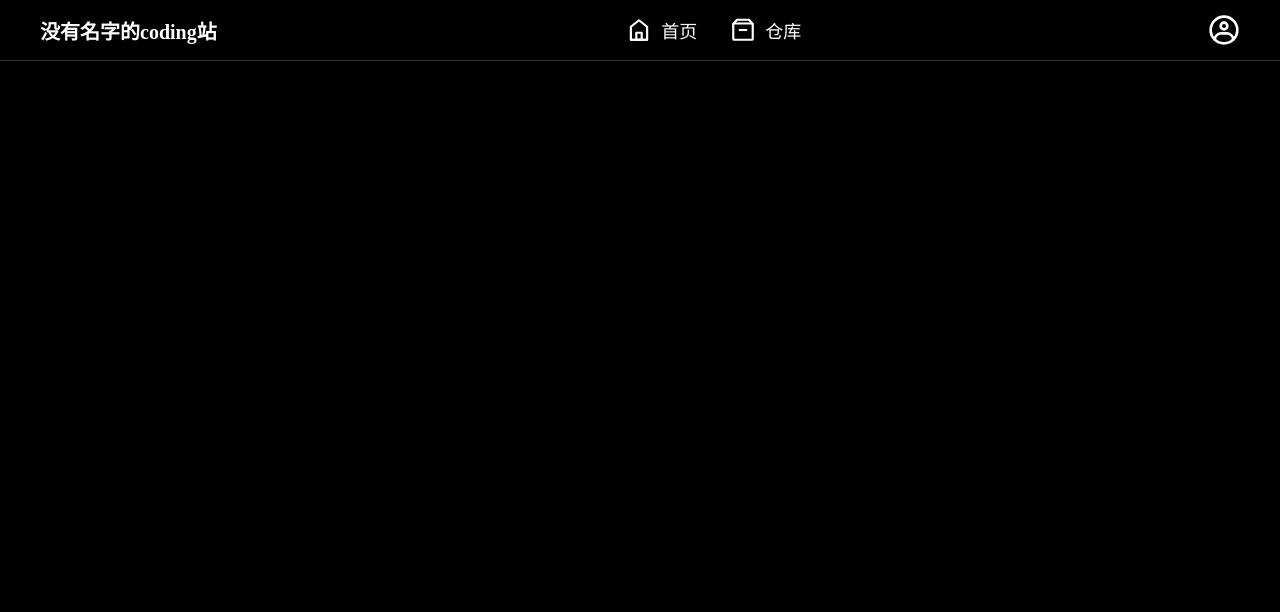
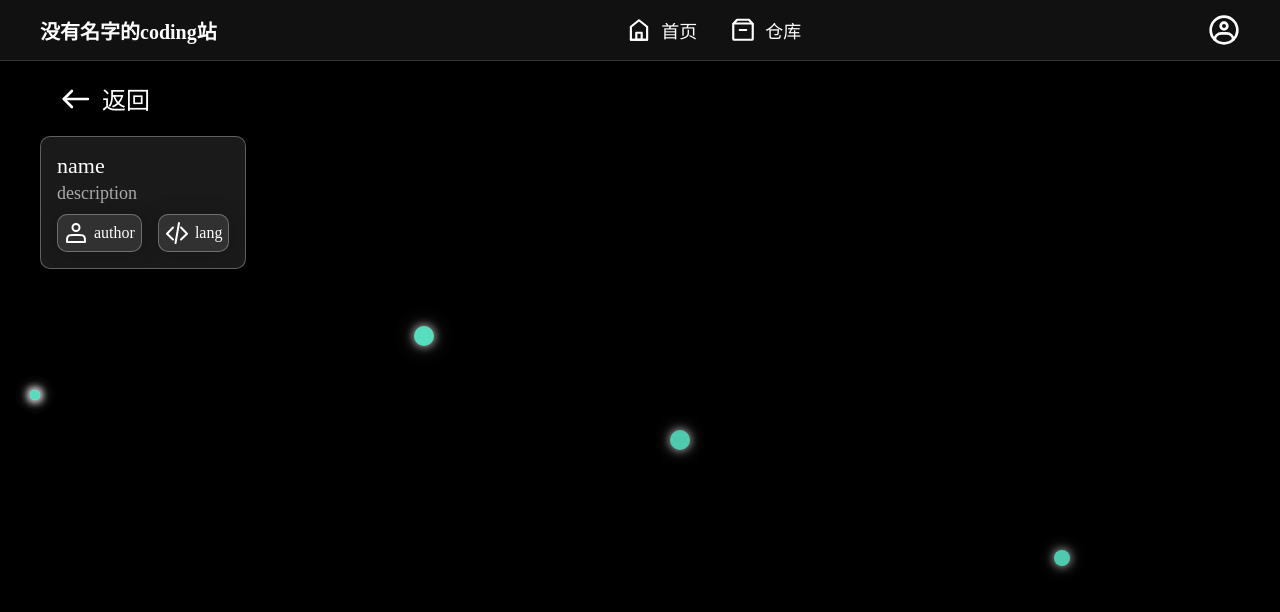
Before and after one commit to liuyukai324/WeCodingSite, a Vue app: page /#/addProject in a window 1280 px wide. Before the commit this address had no page. Shown: the top 612 px of the page. Built offline with nearby package versions, Linux system fonts and the light colour scheme; the HTML template or start-up script is replaced by a standard one.

Commit message:
修改仓库页面.pinia，添加上传项目页面

```diff
--- a/package.json
+++ b/package.json
@@ -12,6 +12,7 @@
   },
   "dependencies": {
     "axios": "^1.9.0",
+    "pinia": "^3.0.3",
     "vue": "^3.5.13",
     "vue-router": "^4.5.1"
   },
--- a/src/App.vue
+++ b/src/App.vue
@@ -1,4 +1,17 @@
 <template>
+	<div class="background">
+		<div class="ball"></div>
+		<div class="ball"></div>
+		<div class="ball"></div>
+		<div class="ball"></div>
+		<div class="ball"></div>
+		<div class="ball"></div>
+		<div class="ball"></div>
+		<div class="ball"></div>
+		<div class="ball"></div>
+		<div class="ball"></div>
+	</div>
+	<div class="app">
 		<div class="topbar">
 			<div class="container">
 				<div class="title">没有名字的coding站</div>
@@ -42,6 +55,7 @@
 			</div>
 		</div>
 		<router-view></router-view>
+	</div>
 </template>
 
 <script lang="ts" setup>
@@ -70,9 +84,11 @@ function code() {
 }
 
 body {
-  background-color: black;
 	display: flex;
 	flex-direction: column;
+	background: #111111;
+	overflow: hidden;
+	position: relative;
 }
 
 .container {
@@ -81,12 +97,123 @@ body {
 }
 </style>
 <style scoped>
+/* 背景 */
+.background {
+	position: absolute;
+	height: 100vh;
+	width: 100vw;
+	background-color: black;
+}
+.background .ball {
+	width: 10px;
+	height: 10px;
+	border-radius: 50%;
+	background-color: #57DDBE;
+	box-shadow: 0 0 10px rgba(255, 255, 255, 0.8),
+							0 0 20px rgba(255, 255, 255, 0.3);
+	margin: 30px;
+	position: absolute;
+	animation: move 10s linear infinite;
+	opacity: 0;
+}
+.background .ball:nth-child(1) {
+	left: 30%;
+	top: 10%;
+	height: 20px;
+	width: 20px;
+	animation-delay: 2s;
+}
+.background .ball:nth-child(2) {
+	left: 80%;
+	top: 20%;
+	height: 16px;
+	width: 16px;
+	animation-delay: 0s;
+}
+.background .ball:nth-child(3) {
+	left: 80%;
+	top: 0;
+	height: 10px;
+	width: 10px;
+	animation-delay: 6s;
+}
+.background .ball:nth-child(4) {
+	left: 10%;
+	top: 10%;
+	height: 22px;
+	width: 22px;
+	animation-delay: 8s;
+}
+.background .ball:nth-child(5) {
+	left: 50%;
+	top: 5%;
+	height: 20px;
+	width: 20px;
+	animation-delay: 0s;
+}
+.background .ball:nth-child(6) {
+	left: 25%;
+	top: 20%;
+	height: 18px;
+	width: 18px;
+	animation-delay: 12s;
+}
+.background .ball:nth-child(6) {
+	left: 70%;
+	top: 20%;
+	height: 18px;
+	width: 18px;
+	animation-delay: 2s;
+}
+.background .ball:nth-child(6) {
+	left: 68%;
+	top: 30%;
+	height: 14px;
+	width: 14px;
+	animation-delay: 6s;
+}
+.background .ball:nth-child(6) {
+	left: 76%;
+	top: 24%;
+	height: 14px;
+	width: 14px;
+	animation-delay: 8s;
+}
+.background .ball:nth-child(6) {
+	left: 90%;
+	top: 14%;
+	height: 18px;
+	width: 18px;
+	animation-delay: 5s;
+}
+@keyframes move {
+	from {
+		transform: translateY(0);
+		opacity: 0;
+	}
+	30% {
+		opacity: 1;
+	}
+	80% {
+		opacity: 0.8;
+	}
+	to {
+		opacity: 0;
+		transform: translateY(90vh);
+	}
+}
+.app {
+	position: absolute;
+	width: 100vw;
+	height: 100vh;
+	z-index: 1;
+}
 /* 顶栏 */
-
 .topbar {
 	position: sticky;
 	top: 0;
-  background-color: black;
+	background-color: #111111;
+	/*background-color: #f7f9fe;*/
 	padding: 14px;
 	border-bottom: 1px solid #333;
 }
@@ -139,7 +266,7 @@ body {
 
 .topbar .nav ul li:hover a,
 .topbar .nav ul li:hover svg {
-  color: rgb(87, 221, 190);
+	color: #57DDBE;
 }
 
 .topbar .user {
--- a/src/main.ts
+++ b/src/main.ts
@@ -1,7 +1,10 @@
 import { createApp } from 'vue'
 import App from './App.vue'
 import router from './router'
+import {createPinia} from "pinia"
 
 const app = createApp(App)
+const pinia = createPinia()
+app.use(pinia)
 app.use(router)
 app.mount('#app')
--- /dev/null
+++ b/src/pages/AddProject.vue
@@ -0,0 +1,144 @@
+<template>
+	<div class="container">
+		<div class="return">
+			<button @click="ret">
+				<svg width="32" height="32" viewBox="0 0 48 48" fill="none" xmlns="http://www.w3.org/2000/svg">
+					<path d="M5.79889 24H41.7989" stroke="currentColor" stroke-width="4" stroke-linecap="round"
+								stroke-linejoin="round"/>
+					<path d="M17.7988 36L5.79883 24L17.7988 12"
+								stroke="currentColor" stroke-width="4" stroke-linecap="round" stroke-linejoin="round"/>
+				</svg>
+				返回
+			</button>
+		</div>
+		<div class="page-content">
+			<div class="view">
+				<div class="content">
+					<span class="name">name</span><br>
+					<span class="description">description</span>
+				</div>
+				<ul class="tags">
+					<li class="author">
+						<svg width="24" height="24" viewBox="0 0 48 48" fill="none" xmlns="http://www.w3.org/2000/svg">
+							<path
+									d="M24 20C27.866 20 31 16.866 31 13C31 9.13401 27.866 6 24 6C20.134 6 17 9.13401 17 13C17 16.866 20.134 20 24 20Z"
+									fill="none" stroke="currentColor" stroke-width="4" stroke-linecap="round" stroke-linejoin="round"/>
+							<path
+									d="M6 40.8V42H42V40.8C42 36.3196 42 34.0794 41.1281 32.3681C40.3611 30.8628 39.1372 29.6389 37.6319 28.8719C35.9206 28 33.6804 28 29.2 28H18.8C14.3196 28 12.0794 28 10.3681 28.8719C8.86278 29.6389 7.63893 30.8628 6.87195 32.3681C6 34.0794 6 36.3196 6 40.8Z"
+									fill="none" stroke="currentColor" stroke-width="4" stroke-linecap="round" stroke-linejoin="round"/>
+						</svg>
+						author
+					</li>
+					<li class="lang">
+						<svg width="24" height="24" viewBox="0 0 48 48" fill="none" xmlns="http://www.w3.org/2000/svg">
+							<path d="M16 13L4 25.4322L16 37"
+										stroke="currentColor" stroke-width="4" stroke-linecap="round" stroke-linejoin="round"/>
+							<path d="M32 13L44 25.4322L32 37"
+										stroke="currentColor" stroke-width="4" stroke-linecap="round" stroke-linejoin="round"/>
+							<path d="M28 4L21 44" stroke="currentColor" stroke-width="4" stroke-linecap="round"/>
+						</svg>
+						lang
+					</li>
+				</ul>
+			</div>
+			<div class="form">
+				<form action="javascript:">
+
+				</form>
+			</div>
+		</div>
+	</div>
+</template>
+
+<script setup lang="ts">
+import {useRouter} from "vue-router"
+const router = useRouter()
+
+function ret() {
+	router.replace({
+		path: "/code"
+	})
+}
+</script>
+
+<style scoped>
+/* 返回按钮 */
+.return button {
+	display: flex;
+	border: none;
+	background-color: transparent;
+	color: white;
+	font-size: 24px;
+	align-items: center;
+	margin: 20px;
+}
+
+.return button svg {
+	margin-right: 10px;
+}
+
+.return button:hover {
+	color: #57DDBE;
+}
+
+.return button:active {
+	color: #5aa395;
+}
+
+
+/* 内容区 */
+.page-content {
+	display: flex;
+}
+/* 预览 */
+.view {
+	max-width: 320px;
+	padding: 16px;
+	backdrop-filter: blur(10px);
+	border-radius: 10px;
+	overflow: hidden;
+	background: rgba(255, 255, 255, 0.1);
+	box-shadow: 0 0 20px rgba(0, 0, 0, 0.2);
+	border: 1px solid rgba(255, 255, 255, 0.3);
+}
+.view .content {
+	color: white;
+	cursor: pointer;
+}
+
+.view .content .name {
+	display: inline-block;
+	font-size: 22px;
+	font-weight: 500;
+	margin-bottom: 4px;
+}
+
+.view .content .description {
+	font-size: 18px;
+	color: #aaa;
+}
+.view .tags {
+	display: flex;
+	margin-top: 10px;
+	list-style: none;
+	color: white;
+}
+.view .tags li {
+	display: flex;
+	margin-right: 16px;
+	padding: 6px;
+	font-size: 16px;
+	font-weight: 500;
+	align-items: center;
+	background: rgba(255, 255, 255, 0.1);
+	box-shadow: 0 0 20px rgba(0, 0, 0, 0.2);
+	border-radius: 10px;
+	border: 1px solid rgba(255, 255, 255, 0.3);
+}
+.view .tags li:last-child {
+	margin-right: 0;
+}
+.view .tags li svg {
+	margin-right: 6px;
+}
+</style>
--- a/src/pages/Code.vue
+++ b/src/pages/Code.vue
@@ -14,44 +14,50 @@
 	</header>
 	<div class="nav">
 		<div class="container">
-			<!--      <ul>-->
-			<!--        <li :class="clicked(1)" @click="click = {id: 1, lang: 'all'}" @focus="console.log(121)">广场</li>-->
-			<!--        <li :class="clicked(2)" @click="click = {id: 2, lang: 'Scratch'}">Scratch</li>-->
-			<!--        <li :class="clicked(3)" @click="click = {id: 3, lang: 'Python'}">Python</li>-->
-			<!--        <li :class="clicked(4)" @click="click = {id: 4, lang: 'C++'}">C++</li>-->
-			<!--        <li :class="clicked(5)" @click="click = {id: 5, lang: 'Web'}">Web</li>-->
-			<!--        <li :class="clicked(6)" @click="click = {id: 6, lang: 'Java'}">Java</li>-->
-			<!--        <li :class="clicked(7)" @click="click = {id: 7, lang: 'other'}">其它</li>-->
-			<!--      </ul>-->
 			<div class="filter">
 				<div :class="`lang ${chooseLanguage}`" @click="chooseLanguage = !chooseLanguage">
-					语言
+					{{ language.name }}
 					<svg width="24" height="24" viewBox="0 0 48 48" fill="none" xmlns="http://www.w3.org/2000/svg">
-						<path d="M36 18L24 30L12 18" stroke="currentColor" stroke-width="4" stroke-linecap="round" stroke-linejoin="round"/>
+						<path d="M36 18L24 30L12 18" stroke="currentColor" stroke-width="4" stroke-linecap="round"
+									stroke-linejoin="round"/>
 					</svg>
 				</div>
 				<div :class="`option ${chooseLanguage}`">
-					<div>广场</div>
-					<div>Python</div>
-					<div>C++/C</div>
-					<div>Java</div>
-					<div>Scratch</div>
-					<div>JS/TS</div>
-					<div>Web</div>
+					<div @click="language={n: 1, name: '广场'}">广场</div>
+					<div @click="language={n: 2, name: 'Python'}">Python</div>
+					<div @click="language={n: 3, name: 'C++/C'}">C++/C</div>
+					<div @click="language={n: 4, name: 'Java'}">Java</div>
+					<div @click="language={n: 5, name: 'Scratch'}">Scratch</div>
+					<div @click="language={n: 6, name: 'JS/TS'}">JS/TS</div>
+					<div @click="language={n: 7, name: 'Web'}">Web</div>
 				</div>
 			</div>
 			<div class="button">
-				<button class="add">
+				<button class="refresh" @click="refresh">
 					<svg width="24" height="24" viewBox="0 0 48 48" fill="none" xmlns="http://www.w3.org/2000/svg">
-						<path d="M24.0605 10L24.0239 38" stroke="currentColor" stroke-width="4" stroke-linecap="round" stroke-linejoin="round"/>
-						<path d="M10 24L38 24" stroke="currentColor" stroke-width="4" stroke-linecap="round" stroke-linejoin="round"/>
+						<path
+								d="M36.7279 36.7279C33.4706 39.9853 28.9706 42 24 42C14.0589 42 6 33.9411 6 24C6 14.0589 14.0589 6 24 6C28.9706 6 33.4706 8.01472 36.7279 11.2721C38.3859 12.9301 42 17 42 17"
+								stroke="currentColor" stroke-width="4" stroke-linecap="round" stroke-linejoin="round"/>
+						<path d="M42 8V17H33" stroke="currentColor" stroke-width="4" stroke-linecap="round"
+									stroke-linejoin="round"/>
+					</svg>
+				</button>
+				<button class="add" @click="addProject">
+					<svg width="24" height="24" viewBox="0 0 48 48" fill="none" xmlns="http://www.w3.org/2000/svg">
+						<path d="M24.0605 10L24.0239 38" stroke="currentColor" stroke-width="4" stroke-linecap="round"
+									stroke-linejoin="round"/>
+						<path d="M10 24L38 24" stroke="currentColor" stroke-width="4" stroke-linecap="round"
+									stroke-linejoin="round"/>
 					</svg>
 					上传
 				</button>
 				<button class="manage">
 					<svg width="24" height="24" viewBox="0 0 48 48" fill="none" xmlns="http://www.w3.org/2000/svg">
-						<path d="M24 4L18 10H10V18L4 24L10 30V38H18L24 44L30 38H38V30L44 24L38 18V10H30L24 4Z" fill="none" stroke="currentColor" stroke-width="4" stroke-linejoin="round"/>
-						<path d="M24 30C27.3137 30 30 27.3137 30 24C30 20.6863 27.3137 18 24 18C20.6863 18 18 20.6863 18 24C18 27.3137 20.6863 30 24 30Z" fill="none" stroke="currentColor" stroke-width="4" stroke-linejoin="round"/>
+						<path d="M24 4L18 10H10V18L4 24L10 30V38H18L24 44L30 38H38V30L44 24L38 18V10H30L24 4Z" fill="none"
+									stroke="currentColor" stroke-width="4" stroke-linejoin="round"/>
+						<path
+								d="M24 30C27.3137 30 30 27.3137 30 24C30 20.6863 27.3137 18 24 18C20.6863 18 18 20.6863 18 24C18 27.3137 20.6863 30 24 30Z"
+								fill="none" stroke="currentColor" stroke-width="4" stroke-linejoin="round"/>
 					</svg>
 					管理
 				</button>
@@ -61,21 +67,34 @@
 	</div>
 	<div class="projects">
 		<div class="container">
-			<div v-for="project in projectList" class="project">
-				<div class="cover" :style="{backgroundColor: project.cover[0]}">
-          <span
-							:style="{
-                color: project.cover[1],
-                fontSize: `${project.cover[2]}px`
-              }"
-					>
-            {{ project.name }}
-          </span>
+			<div v-for="project in viewProject" class="project">
+				<div class="content">
+					<span class="name">{{ project.name }}</span><br>
+					<span class="description">{{ project.description }}</span>
 				</div>
-				<div class="content">
-					<span class="author">作者：{{ project.author }}</span>
-					<span class="lang">语言：{{ project.lang }}</span>
-				</div>
+				<ul class="tags">
+					<li class="author">
+						<svg width="24" height="24" viewBox="0 0 48 48" fill="none" xmlns="http://www.w3.org/2000/svg">
+							<path
+								d="M24 20C27.866 20 31 16.866 31 13C31 9.13401 27.866 6 24 6C20.134 6 17 9.13401 17 13C17 16.866 20.134 20 24 20Z"
+								fill="none" stroke="currentColor" stroke-width="4" stroke-linecap="round" stroke-linejoin="round"/>
+							<path
+								d="M6 40.8V42H42V40.8C42 36.3196 42 34.0794 41.1281 32.3681C40.3611 30.8628 39.1372 29.6389 37.6319 28.8719C35.9206 28 33.6804 28 29.2 28H18.8C14.3196 28 12.0794 28 10.3681 28.8719C8.86278 29.6389 7.63893 30.8628 6.87195 32.3681C6 34.0794 6 36.3196 6 40.8Z"
+								fill="none" stroke="currentColor" stroke-width="4" stroke-linecap="round" stroke-linejoin="round"/>
+						</svg>
+						{{ project.author }}
+					</li>
+					<li class="lang">
+						<svg width="24" height="24" viewBox="0 0 48 48" fill="none" xmlns="http://www.w3.org/2000/svg">
+							<path d="M16 13L4 25.4322L16 37"
+								stroke="currentColor" stroke-width="4" stroke-linecap="round" stroke-linejoin="round"/>
+							<path d="M32 13L44 25.4322L32 37"
+								stroke="currentColor" stroke-width="4" stroke-linecap="round" stroke-linejoin="round"/>
+							<path d="M28 4L21 44" stroke="currentColor" stroke-width="4" stroke-linecap="round"/>
+						</svg>
+						{{ project.lang }}
+					</li>
+				</ul>
 			</div>
 		</div>
 	</div>
@@ -83,107 +102,68 @@
 
 <script setup lang="ts">
 import {ref, watch} from "vue"
-import axios from "axios"
+import {useCodeStore} from "@/store/Code.ts"
+import {storeToRefs} from "pinia"
+import {useRouter} from "vue-router";
 
-let projectList = ref<Array<any>>([])
+const router = useRouter()
+// 获取项目列表
+let codeStore = useCodeStore()
+let {projectList} = storeToRefs(codeStore)
+codeStore.getProjects()
+let viewProject = filterProjects("广场")
+// 筛选语言
 let chooseLanguage = ref<boolean>(false)
-// 数据
-// #ffce80 #a3d8cc #74d2e7 #bff199 #ffe491 #e66c6a
-// let click = ref<{
-// 	id: number,
-// 	lang: string
-// }>({
-// 	id: 1,
-// 	lang: "all"
-// });
-const projects = [
-	{
-		name: "一个没有名字的coding站",
-		cover: "#ffce80",
-		description: "这不是一个项目",
-		author: "admin",
-		lang: "ArkTS"
-	},
-	{
-		name: "我是名字",
-		cover: "#a3d8cc",
-		description: "这不是一个项目",
-		author: "admin",
-		lang: "ArkTS"
-	},
-	{
-		name: "test",
-		cover: "#74d2e7",
-		description: "这不是一个项目",
-		author: "admin",
-		lang: "ArkTS"
-	},
-	{
-		name: "1234567890",
-		cover: "#e66c6a",
-		description: "这不是一个项目",
-		author: "admin",
-		lang: "ArkTS"
-	},
-	{
-		name: "test",
-		cover: "#bff199",
-		description: "这不是一个项目",
-		author: "admin",
-		lang: "ArkTS"
-	},
-	{
-		name: "test",
-		cover: "#ffe491",
-		description: "这不是一个项目",
-		author: "admin",
-		lang: "ArkTS"
-	},
-]
+let language = ref<{
+	n: number,
+	name: string
+}>({
+	n: 1,
+	name: "广场"
+})
 
-// 方法
-// function clicked(n: number) {
-// 	if (click.value.id === n) {
-// 		return "clicked"
-// 	} else {
-// 		return null
-// 	}
-// }
-
-// function textColor(color: string) {
-//   const hex = color;
-//   const r = parseInt(hex.slice(1, 3), 16)
-//   const g = parseInt(hex.slice(3, 5), 16)
-//   const b = parseInt(hex.slice(5, 7), 16)
-//   const luminance = (0.299 * r + 0.587 * g + 0.114 * b) / 255
-//   return luminance > 0.65 ? "black" : "white"
-// }
-//
-// function textSize(title: string) {
-//   const n = title.length
-//   if (n <= 5) {
-//     return 38
-//   }
-//   if (n <= 10) {
-//     return 36
-//   }
-//   return 24
-// }
-
-async function getProjects() {
-	try {
-		let response = await axios({
-			method: "get",
-			url: "/api/getProjects/all"
-		})
-		projectList.value = response.data
-	} catch (err) {
-		console.error(err)
+function filterProjects(language: string) {
+	let languages = [language]
+	let viewProject = ref<Array<{
+		name: string,
+		cover: Array<any>,
+		description: string,
+		author: string,
+		lang: string
+	}>>([])
+	switch (language) {
+		case "广场":
+			return projectList
+		case "C++/C":
+			languages = ["C++", "C"]
+			break
+		case "JS/TS":
+			languages = ["JS", "TS"]
+			break
+		default:
+			languages = [language]
 	}
+	viewProject.value = projectList.value.filter(item => {
+		return languages.includes(item.lang)
+	})
+	return viewProject
 }
 
-getProjects()
-// watch(click, getProjects)
+watch(language, (value) => {
+	chooseLanguage.value = false
+	viewProject = filterProjects(value.name)
+}, {deep: true})
+
+// button点击事件
+function addProject() {
+	router.replace({
+		path: "/addProject",
+	})
+}
+
+function refresh() {
+	alert("想啥呢，没写好！")
+}
 
 </script>
 
@@ -214,28 +194,40 @@ header .container span {
 	justify-content: space-between;
 	max-width: 1000px;
 }
+
 .nav .button {
 	display: flex;
 }
+
 .nav .filter .lang,
 .nav .button button {
 	display: flex;
 	font-weight: 500;
-	font-size: 20px;
+	font-size: 16px;
 	width: 100px;
 	padding: 10px 0;
 	background-color: white;
 	cursor: pointer;
 	justify-content: center;
 	align-items: center;
-	border-radius: 20px;
+	border-radius: 12px;
 	border: 2px solid transparent;
 	transition: all 0.3s ease;
 }
+
 .nav .filter .lang.true {
 	background-color: #57DDBE;
 	color: white;
 }
+
+.nav .filter .lang svg {
+	transition: all 0.3s ease;
+}
+
+.nav .filter .lang.true svg {
+	transform: rotateZ(180deg);
+}
+
 .nav .filter .option {
 	height: 0;
 	padding: 0;
@@ -243,52 +235,69 @@ header .container span {
 	margin-top: 10px;
 	background-color: white;
 	width: 100px;
-	border-radius: 20px;
+	border-radius: 12px;
 	max-height: 200px;
 	overflow: auto;
 	z-index: 1;
 	box-shadow: #aaaaaa 0 0 8px;
 	transition: all 0.3s ease;
 }
+
 .nav .filter .option::-webkit-scrollbar {
 	width: 0;
 	background-color: transparent;
 }
+
 .nav .filter .option.true {
 	height: 200px;
 	padding: 10px;
 }
+
 .nav .filter .option div {
 	margin-top: 4px;
 	padding: 6px;
 	cursor: pointer;
-	border-radius: 10px;
+	border-radius: 8px;
 	transition: all 0.2s ease;
 	text-align: center;
 }
+
 .nav .filter .option div:first-child {
 	margin: 0;
 }
+
 .nav .filter .option div:hover {
 	background-color: #57DDBE;
 	color: white;
 }
 
-.nav .button .add	{
+.nav .button .add,
+.nav .button .refresh {
 	background-color: #57DDBE;
 	color: white;
 	margin-right: 16px;
 }
+
+.nav .button .refresh {
+	width: 48px;
+}
+
 .nav .button button:hover {
 	transform: scale(1.03);
+	border: 1px solid #379f88;
 }
+
 .nav .button .add:active,
-.nav .filter .lang:active {
+.nav .filter .lang:active,
+.nav .filter .option div:active,
+.nav .button .refresh:active {
 	background-color: #5aa395;
 }
+
 .nav .button .manage:active {
 	background-color: #aaa;
 }
+
 .projects {
 	margin-top: 30px;
 }
@@ -296,48 +305,58 @@ header .container span {
 .projects .container {
 	display: grid;
 	max-width: 1000px;
-	grid-template-columns: 1fr 1fr 1fr 1fr;
-	gap: 30px;
+	grid-template-columns: 1fr 1fr 1fr;
+	gap: 20px;
 }
 
-.projects .project .cover {
-	border-radius: 16px;
-	display: flex;
-	height: 130px;
-	align-items: center;
-	justify-content: center;
-	cursor: pointer;
-	transition: all 0.2s ease;
+.projects .project {
+	padding: 16px;
+	backdrop-filter: blur(10px);
+	border-radius: 10px;
+	overflow: hidden;
+	background: rgba(255, 255, 255, 0.1);
+	box-shadow: 0 0 20px rgba(0, 0, 0, 0.2);
+	border: 1px solid rgba(255, 255, 255, 0.3);
 }
 
-.projects .project .cover span {
-	font-weight: 600;
-	text-align: center;
+.projects .project .content {
+	color: white;
 	cursor: pointer;
 }
 
-.projects .project .cover:hover {
-	transform: translateY(-5px);
+.projects .project .content .name {
+	display: inline-block;
+	font-size: 22px;
+	font-weight: 500;
+	margin-bottom: 4px;
 }
 
-.projects .project .content {
-	padding: 0 8px;
-	color: white;
-	margin-right: 10px;
-	margin-top: 10px;
-	cursor: pointer;
-}
-
-.projects .project .content .author {
-	display: block;
-	font-size: 22px;
-	font-weight: 500;
-	margin-bottom: 2px;
-}
-
-.projects .project .content .lang {
+.projects .project .content .description {
 	font-size: 18px;
 	color: #aaa;
 }
-
+.project .tags {
+	display: flex;
+	margin-top: 10px;
+	list-style: none;
+	color: white;
+}
+.project .tags li {
+	display: flex;
+	margin-right: 16px;
+	padding: 6px;
+	font-size: 16px;
+	font-weight: 500;
+	align-items: center;
+	background: rgba(255, 255, 255, 0.1);
+	box-shadow: 0 0 20px rgba(0, 0, 0, 0.2);
+	border-radius: 10px;
+	border: 1px solid rgba(255, 255, 255, 0.3);
+}
+.project .tags li:last-child {
+	margin-right: 0;
+}
+.project .tags li svg {
+	margin-right: 6px;
+}
 </style>
--- a/src/pages/Home.vue
+++ b/src/pages/Home.vue
@@ -22,7 +22,7 @@ const titleSpanList = [
   "codin",
   "coding"
 ]
-let titleSpan = ref("")
+let titleSpan = ref("coding")
 let i = 0
 onMounted(() => {
   let timer = setInterval(() => {
--- a/src/router/index.ts
+++ b/src/router/index.ts
@@ -2,6 +2,7 @@ import {createRouter,createWebHashHistory} from "vue-router"
 // 组件
 import Home from "@/pages/Home.vue"
 import Code from "@/pages/Code.vue"
+import AddProject from "@/pages/AddProject.vue"
 
 // 创建路由
 const router = createRouter({
@@ -21,6 +22,11 @@ const router = createRouter({
             path: "/code",
             component: Code,
         },
+        {
+            name: "addProject",
+            path: "/addProject",
+            component: AddProject,
+        }
     ]
 })
 // 暴露
--- /dev/null
+++ b/src/store/Code.ts
@@ -0,0 +1,26 @@
+import {defineStore} from "pinia"
+import {ref} from "vue";
+import axios from "axios";
+
+export const useCodeStore = defineStore("Code", () => {
+    const projectList = ref<Array<{
+        name: string,
+        cover: Array<any>,
+        description: string,
+        author: string,
+        lang: string
+    }>>([])
+
+    async function getProjects() {
+        try {
+            let response = await axios({
+                method: "get",
+                url: "/api/getProjects/all"
+            })
+            projectList.value = response.data
+        } catch (err) {
+            console.error(err)
+        }
+    }
+    return {projectList, getProjects}
+})
```
Also changed, not shown: 1 other file (tests, documents, lock files or other folders). Lines whose indentation alone changed are shown as unchanged.
